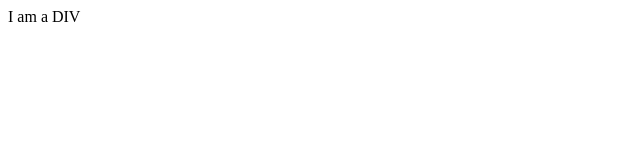
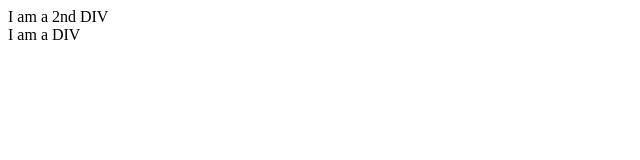
Before and after one commit to trueadm/fragment-node, a plain HTML site: page example.html in a window 1280 px wide. Shown: the full height of the page, 0-640 px from the left. Drawn offline with Linux system fonts and the light colour scheme.

Commit message:
updated the test

```diff
--- a/example.html
+++ b/example.html
@@ -15,7 +15,6 @@
 
         // 1: create a div, with some text and append it to our fragment
         const div = document.createElement('div');
-
         div.textContent = 'I am a DIV';
         fragment.appendChild(div);
 
@@ -24,6 +23,14 @@
 
         // 3: now append our fragment to container2, it should not be in container1
         container2.appendChild(fragment);
+
+        // 4: create a div, with some text and append it to container2
+        const div2 = document.createElement('div');
+        div2.textContent = 'I am a 2nd DIV';
+        container2.appendChild(div2);
+
+        // 5: move the fragment to the end of container2
+        container2.appendChild(fragment);
     </script>
 </body>
 </html>
```
